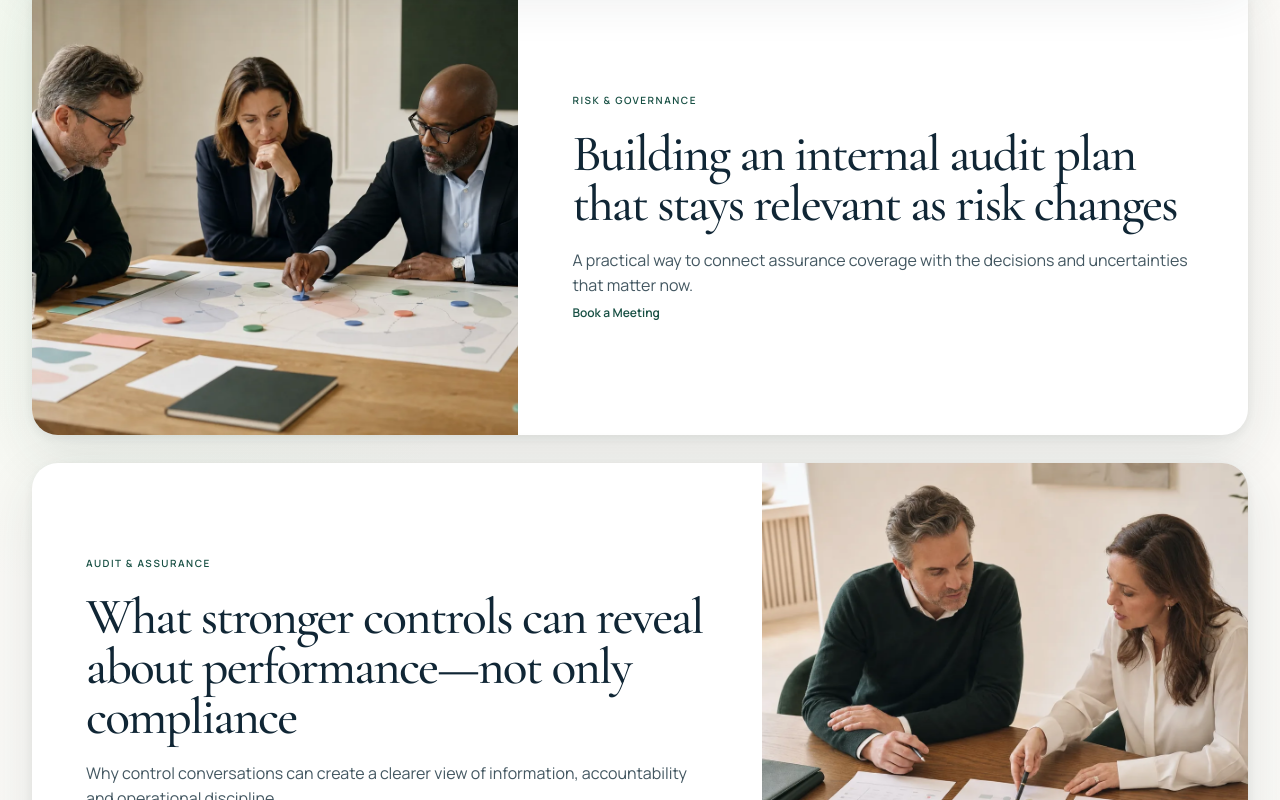
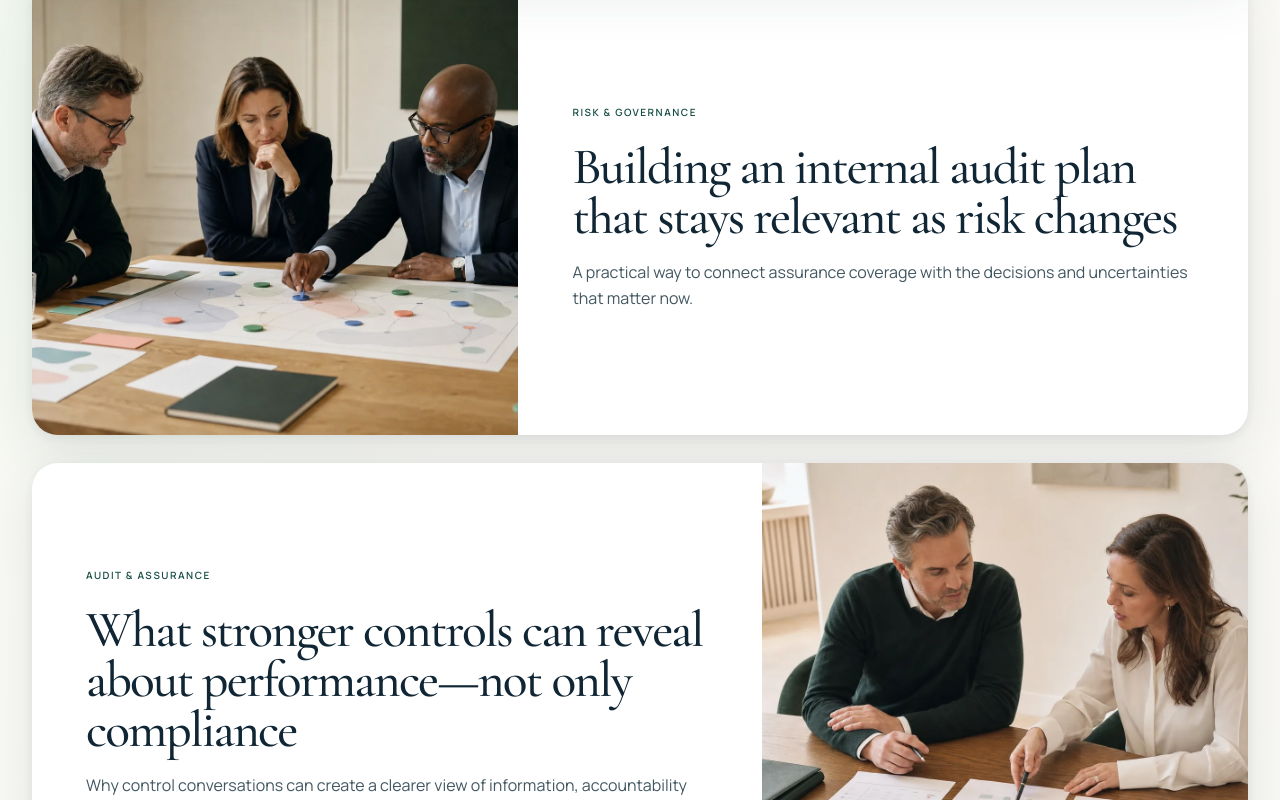
Before and after one commit to ikanisa/KMFINCO, a Next.js app: page /insights in a window 1280 px wide. Shown: the part 771-1571 px from the top of the page. Built offline with nearby package versions, Linux system fonts and the light colour scheme; no server answers.

Commit message:
Remove redundant Insights card CTAs

```diff
--- a/app/globals.css
+++ b/app/globals.css
@@ -1545,15 +1545,6 @@ h1 {
 .article-card span { color: var(--green); font-size: 10px; font-weight: 600; letter-spacing: 0.15em; text-transform: uppercase; }
 .article-card h2 { margin: 18px 0; font-size: clamp(38px, 4vw, 58px); line-height: 0.98; }
 .article-card p { color: var(--ink-soft); }
-.article-card a {
-  display: inline-flex;
-  align-items: center;
-  min-height: 24px;
-  color: var(--green);
-  font-size: 12px;
-  font-weight: 600;
-}
-
 .contact-page {
   padding: 110px 0 130px;
   display: grid;
--- a/app/insights/page.tsx
+++ b/app/insights/page.tsx
@@ -1,7 +1,6 @@
 import { pageMetadata } from "../../lib/seo";
 import { SiteFooter } from "../components/SiteFooter";
 import { SiteHeader } from "../components/SiteHeader";
-import { PrimaryCta } from "../components/PrimaryCta";
 
 export const metadata = pageMetadata({ title: "Insights", description: "Practical perspectives on assurance, management consulting, risk, tax, governance and investment.", path: "/insights" });
 
@@ -25,7 +24,7 @@ export default function InsightsPage() {
         {articles.map((article) => (
           <article className={`article-card accent-${article.tone}`} key={article.title}>
             <img src={article.image} alt={article.imageAlt} width="1536" height="1024" loading="lazy" decoding="async" />
-            <div><span>{article.category}</span><h2>{article.title}</h2><p>{article.summary}</p><PrimaryCta /></div>
+            <div><span>{article.category}</span><h2>{article.title}</h2><p>{article.summary}</p></div>
           </article>
         ))}
       </section>
```
Also changed, not shown: 2 other files (tests, documents, lock files or other folders).
